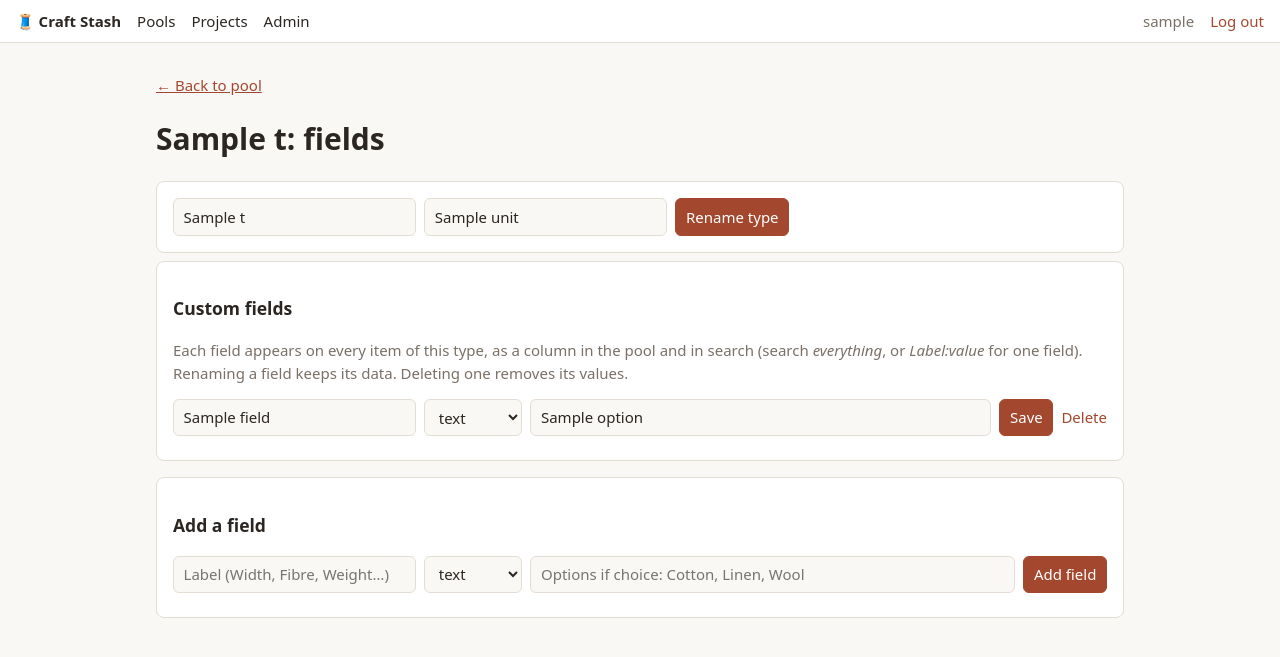
After one commit to RelicGaming/CraftStash, a Flask app: template app/templates/type_fields.html in a window 1280 px wide. The commit adds this page. Shown: the top 657 px of the page. Run offline with Flask 3, Linux system fonts and the light colour scheme; the visitor is signed in with stand-in values (Sample User, id 1); tables that the repository leaves empty hold one stand-in row (values such as "Sample post"); the template is opened without the code that fills it: most values are stand-ins (such as "Sample title", 1, 10 or a date in 2020); parts of the project's set-up code (start-up, migrations or seed data) failed here and were passed over.

Commit message:
Add admin page, pool/project sharing, steps, custom fields

```diff
--- a/app/app.py
+++ b/app/app.py
@@ -45,6 +45,15 @@ def uid(): return g.user["id"]
 with sqlite3.connect(DATA / "craft.db") as _c:
     _c.execute("PRAGMA journal_mode=WAL")
     _c.executescript((Path(__file__).parent / "schema.sql").read_text())
+    for _tid, _fl in _c.execute("SELECT id, fields FROM types").fetchall():
+        _fl = json.loads(_fl)
+        if _fl and isinstance(_fl[0], str):  # old format: list of names, item extras keyed by name
+            _ids = {l: f"f{n}" for n, l in enumerate(_fl)}
+            for _iid, _ex in _c.execute("SELECT id, extra FROM items WHERE type_id=?", (_tid,)).fetchall():
+                _c.execute("UPDATE items SET extra=? WHERE id=?",
+                           (json.dumps({_ids[k]: v for k, v in json.loads(_ex).items() if k in _ids}), _iid))
+            _c.execute("UPDATE types SET fields=? WHERE id=?",
+                       (json.dumps([{"id": _ids[l], "label": l, "type": "text", "options": []} for l in _fl]), _tid))
 
 def num(v, default=0.0):
     try: x = float(v)
@@ -230,15 +239,26 @@ def del_pool(pid):
 @app.get("/pools/<int:pid>")
 def pool(pid):
     p, term, groups = pool_of(pid), request.args.get("q", "").strip(), []
-    for t in q("SELECT * FROM types WHERE pool_id=? ORDER BY name", pid):
+    types = q("SELECT * FROM types WHERE pool_id=? ORDER BY name", pid)
+    labels = [f["label"] for t in types for f in json.loads(t["fields"])]
+    m = re.match(r"^([^:]{1,40}):\s*(.+)$", term)
+    keyed = bool(m) and m[1].strip().lower() in {l.lower() for l in labels}   # "Width:150" filters that field
+    for t in types:
+        fl = json.loads(t["fields"])
         sql, args = "SELECT * FROM stock WHERE type_id=?", [t["id"]]
-        if term:
-            sql += " AND (name LIKE ? OR colour LIKE ? OR subtype LIKE ? OR notes LIKE ? OR extra LIKE ?)"
-            args += [f"%{term}%"] * 5
-        groups.append((t, q(sql + " ORDER BY name", *args)))
+        if keyed:
+            ids = [f["id"] for f in fl if f["label"].lower() == m[1].strip().lower()]
+            if not ids: continue
+            sql += " AND (" + " OR ".join(["json_extract(extra, ?) LIKE ?"] * len(ids)) + ")"
+            for i in ids: args += [f'$."{i}"', f"%{m[2].strip()}%"]
+        elif term:
+            sql += """ AND (name LIKE ? OR colour LIKE ? OR subtype LIKE ? OR notes LIKE ? OR location LIKE ?
+                       OR EXISTS(SELECT 1 FROM json_each(stock.extra) WHERE value LIKE ?))"""
+            args += [f"%{term}%"] * 6
+        groups.append((t, fl, q(sql + " ORDER BY name", *args)))
     shares = q("""SELECT u.id, u.username, s.can_edit FROM pool_shares s JOIN users u ON u.id=s.user_id
                   WHERE s.pool_id=? ORDER BY u.username""", pid) if p["is_owner"] else []
-    return render_template("pool.html", pool=p, groups=groups, term=term, shares=shares)
+    return render_template("pool.html", pool=p, groups=groups, term=term, shares=shares, hint=(labels or ["Width"])[0])
 
 @app.post("/pools/<int:pid>/share")
 def share_pool(pid):
@@ -255,14 +275,28 @@ def unshare_pool(pid, user):
     pool_of(pid, owner=True); run("DELETE FROM pool_shares WHERE pool_id=? AND user_id=?", pid, user)
     return redirect(url_for("pool", pid=pid))
 
-# ---------- material types ----------
+# ---------- material types & custom fields ----------
+def new_field(label, typ="text", options=()):
+    return {"id": "f" + secrets.token_hex(3), "label": label, "type": typ, "options": list(options)}
+
+def field_form():
+    typ = request.form.get("type")
+    opts = [o.strip()[:60] for o in request.form.get("options", "").split(",") if o.strip()][:30]
+    return clean("label", 40), (typ if typ in ("text", "number", "choice") else "text"), opts
+
+def label_taken(fl, label, skip=None):
+    return any(f["label"].lower() == label.lower() and f["id"] != skip for f in fl)
+
+def save_fields(tid, fl): run("UPDATE types SET fields=? WHERE id=?", json.dumps(fl), tid)
+
 @app.post("/pools/<int:pid>/types")
 def new_type(pid):
     pool_of(pid, write=True)
-    fields = [f.strip()[:40] for f in re.split(r"[,\n]", request.form.get("fields", "")) if f.strip()][:12]
+    labels = list(dict.fromkeys(f.strip()[:40] for f in re.split(r"[,\n]", request.form.get("fields", "")) if f.strip()))[:12]
     if clean("name", 60):
-        run("INSERT INTO types(pool_id,name,unit,fields) VALUES(?,?,?,?)",
-            pid, clean("name", 60), clean("unit", 20) or "pcs", json.dumps(list(dict.fromkeys(fields))))
+        c = run("INSERT INTO types(pool_id,name,unit,fields) VALUES(?,?,?,?)", pid, clean("name", 60),
+                clean("unit", 20) or "pcs", json.dumps([new_field(l) for l in labels]))
+        return redirect(url_for("type_fields", tid=c.lastrowid))
     return redirect(url_for("pool", pid=pid))
 
 @app.post("/types/<int:tid>/delete")
@@ -270,9 +304,52 @@ def del_type(tid):
     t = type_of(tid, True); run("DELETE FROM types WHERE id=?", tid)
     return redirect(url_for("pool", pid=t["pool_id"]))
 
+@app.get("/types/<int:tid>/fields")
+def type_fields(tid):
+    t = type_of(tid, True)
+    return render_template("type_fields.html", t=t, fields=json.loads(t["fields"]))
+
+@app.post("/types/<int:tid>/update")
+def update_type(tid):
+    type_of(tid, True)
+    if clean("name", 60): run("UPDATE types SET name=?, unit=? WHERE id=?", clean("name", 60), clean("unit", 20) or "pcs", tid)
+    return redirect(url_for("type_fields", tid=tid))
+
+@app.post("/types/<int:tid>/fields")
+def add_field(tid):
+    t = type_of(tid, True); fl = json.loads(t["fields"]); label, typ, opts = field_form()
+    if not label: flash("Give the field a label.")
+    elif label_taken(fl, label): flash("A field with that label already exists.")
+    elif len(fl) >= 20: flash("Maximum 20 fields per type.")
+    else: fl.append(new_field(label, typ, opts)); save_fields(tid, fl)
+    return redirect(url_for("type_fields", tid=tid))
+
+@app.post("/types/<int:tid>/fields/<fid>/update")
+def update_field(tid, fid):
+    t = type_of(tid, True); fl = json.loads(t["fields"]); label, typ, opts = field_form()
+    f = next((f for f in fl if f["id"] == fid), None) or abort(404)
+    if not label or label_taken(fl, label, fid): flash("Label is empty or already used by another field.")
+    else: f.update(label=label, type=typ, options=opts); save_fields(tid, fl)
+    return redirect(url_for("type_fields", tid=tid))
+
+@app.post("/types/<int:tid>/fields/<fid>/delete")
+def delete_field(tid, fid):
+    t = type_of(tid, True)
+    if not re.fullmatch(r"f\w{1,8}", fid): abort(404)
+    d = db(); d.execute("UPDATE types SET fields=? WHERE id=?",
+                        (json.dumps([f for f in json.loads(t["fields"]) if f["id"] != fid]), tid))
+    d.execute("UPDATE items SET extra=json_remove(extra, ?) WHERE type_id=?", (f'$."{fid}"', tid)); d.commit()
+    return redirect(url_for("type_fields", tid=tid))
+
 # ---------- items ----------
 def save_item(t, item_id=None):
-    extra = {f: (request.form.get(f"x{n}") or "").strip()[:200] for n, f in enumerate(json.loads(t["fields"]))}
+    extra = {}
+    for f in json.loads(t["fields"]):
+        v = (request.form.get("x_" + f["id"]) or "").strip()[:200]
+        if f["type"] == "number" and v:
+            try: x = float(v); v = f"{x:g}" if math.isfinite(x) else ""
+            except ValueError: v = ""
+        extra[f["id"]] = v
     hexv = request.form.get("hex", "") if request.form.get("has_hex") else ""
     if not re.fullmatch(r"#[0-9a-fA-F]{6}", hexv): hexv = ""
     price = request.form.get("price", "").strip()
--- a/app/templates/item_form.html
+++ b/app/templates/item_form.html
@@ -8,7 +8,10 @@
 <div class="row"><div><label>Stock ({{ t.unit }})</label><input name="qty" type="number" step="any" min="0" value="{{ '%g'|format(i.qty) if i else 0 }}"></div>
 <div><label>Price per {{ t.unit }}</label><input name="price" type="number" step="0.01" min="0" value="{{ i.price if i and i.price is not none }}"></div>
 <div><label>Location</label><input name="location" value="{{ i.location if i }}" maxlength="80"></div></div>
-{% for f in fields %}<label>{{ f }}</label><input name="x{{ loop.index0 }}" value="{{ extra.get(f, '') }}" maxlength="200" style="width:100%">{% endfor %}
+{% for f in fields %}<label>{{ f.label }}</label>{% set v = extra.get(f.id, '') %}
+{% if f.type == 'choice' %}<select name="x_{{ f.id }}" style="width:100%"><option value="">—</option>{% for o in f.options %}<option {{ 'selected' if v == o }}>{{ o }}</option>{% endfor %}{% if v and v not in f.options %}<option selected>{{ v }}</option>{% endif %}</select>
+{% else %}<input name="x_{{ f.id }}" value="{{ v }}" {{ 'type=number step=any' if f.type == 'number' }} maxlength="200" style="width:100%">{% endif %}{% endfor %}
+{% if t.can_edit %}<p class="mut"><a href="{{ url_for('type_fields', tid=t.id) }}">Manage fields for {{ t.name }}</a></p>{% endif %}
 <label>Notes</label><textarea name="notes" rows="3" maxlength="1000">{{ i.notes if i }}</textarea>
 <p><button>Save</button></p></form>
 {% if i %}<form method="post" action="{{ url_for('item_del', iid=i.id) }}" onsubmit="return confirm('Delete this item?')">{{ csrf }}<button class="link">Delete item</button></form>{% endif %}
--- /dev/null
+++ b/app/templates/type_fields.html
@@ -0,0 +1,18 @@
+{% extends "base.html" %}{% block body %}
+<p><a href="{{ url_for('pool', pid=t.pool_id) }}">← Back to pool</a></p>
+<h1>{{ t.name }}: fields</h1>
+<form class="card row" method="post" action="{{ url_for('update_type', tid=t.id) }}">{{ csrf }}
+<input name="name" value="{{ t.name }}" required maxlength="60"><input name="unit" value="{{ t.unit }}" maxlength="20" placeholder="Unit"><button>Rename type</button></form>
+<section class="card"><h3>Custom fields</h3>
+<p class="mut">Each field appears on every item of this type, as a column in the pool and in search (search <em>everything</em>, or <em>Label:value</em> for one field). Renaming a field keeps its data. Deleting one removes its values.</p>
+{% for f in fields %}<form class="row" method="post" action="{{ url_for('update_field', tid=t.id, fid=f.id) }}">{{ csrf }}
+<input name="label" value="{{ f.label }}" required maxlength="40">
+<select name="type">{% for ty in ('text','number','choice') %}<option {{ 'selected' if f.type == ty }}>{{ ty }}</option>{% endfor %}</select>
+<input name="options" value="{{ f.options|join(', ') }}" placeholder="Dropdown options, comma separated" style="flex:1;min-width:12rem"><button>Save</button>
+<button class="link" formaction="{{ url_for('delete_field', tid=t.id, fid=f.id) }}" onclick="return confirm('Delete this field and its values on every item?')">Delete</button></form>
+{% else %}<p class="mut">No fields yet.</p>{% endfor %}</section>
+<form class="card" method="post" action="{{ url_for('add_field', tid=t.id) }}">{{ csrf }}<h3>Add a field</h3>
+<div class="row"><input name="label" placeholder="Label (Width, Fibre, Weight…)" required maxlength="40">
+<select name="type"><option>text</option><option>number</option><option>choice</option></select>
+<input name="options" placeholder="Options if choice: Cotton, Linen, Wool" style="flex:1;min-width:12rem"><button>Add field</button></div></form>
+{% endblock %}
```
Also changed, not shown: app/templates/pool.html (+7 -6 lines), README.md.
